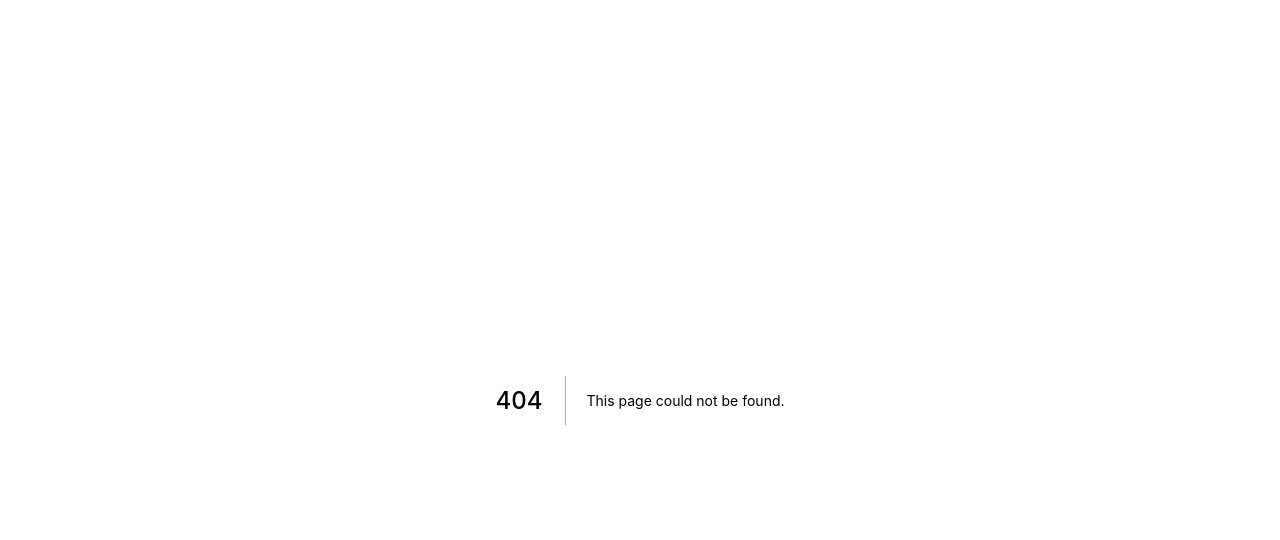
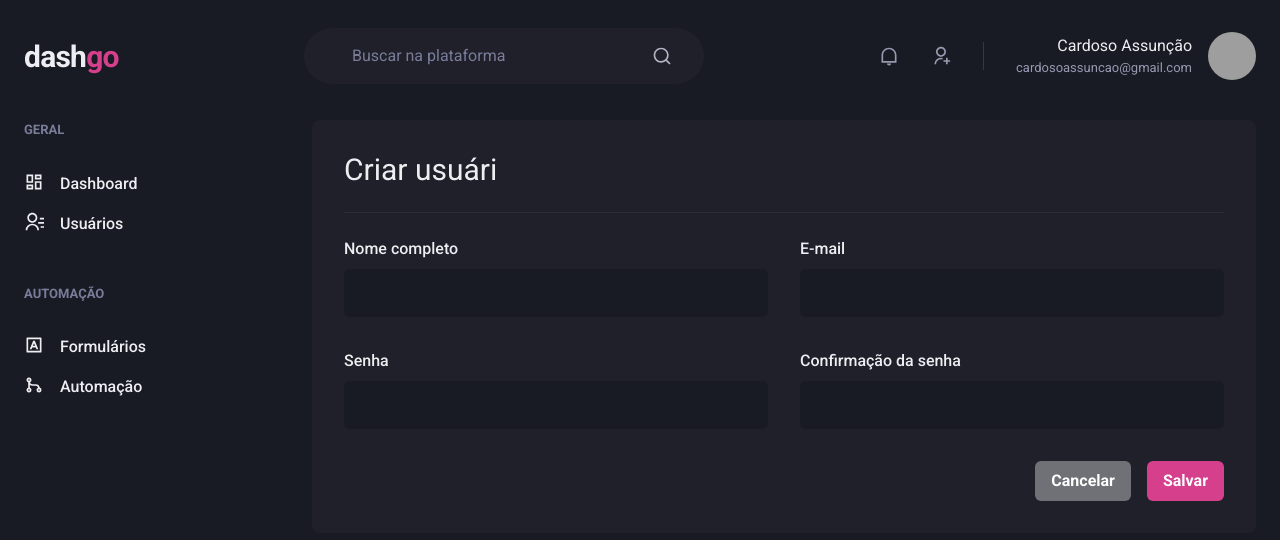
Before and after one commit to ajcadev/ignite-react-dashgo, a Next.js app: page /users/create in a window 1280 px wide. Before the commit this address had no page. Shown: the top 540 px of the page. Built offline with nearby package versions, Linux system fonts and the light colour scheme; grey boxes are pictures that could not be loaded.

Commit message:
add user creation page

```diff
--- /dev/null
+++ b/src/pages/users/create.tsx
@@ -0,0 +1,35 @@
+import { Box, Button, Divider, Flex, Heading, HStack, SimpleGrid, VStack } from "@chakra-ui/react";
+import { Input } from "../../components/Form/Input";
+import { Header } from "../../components/Header";
+import { Sidebar } from "../../components/Sidebar";
+
+export default function CreateUser() {
+  return (
+    <Box>
+      <Header />
+      <Flex w="100%" my="6" maxWidth={1480} mx="auto" px="6">
+        <Sidebar />
+        <Box flex="1" borderRadius={8} bg="gray.800" p="8">
+          <Heading size="lg" fontWeight="normal">Criar usuári</Heading>
+          <Divider my="6" borderColor="gray.700" />
+          <VStack spacing="8">
+            <SimpleGrid minChildWidth="240px" spacing="8" w="100%">
+              <Input name="name" label="Nome completo" />
+              <Input name="email" type="email" label="E-mail" />
+            </SimpleGrid>
+            <SimpleGrid minChildWidth="240px" spacing="8" w="100%">
+              <Input name="password" type="password" label="Senha" />
+              <Input name="password_confirmation" type="password" label="Confirmação da senha" />
+            </SimpleGrid>
+          </VStack>
+          <Flex mt="8" justify="flex-end">
+            <HStack spacing="4">
+              <Button colorScheme="whiteAlpha">Cancelar</Button>
+              <Button colorScheme="pink">Salvar</Button>
+            </HStack>
+          </Flex>
+        </Box>
+      </Flex>
+    </Box>
+  )
+}
```
